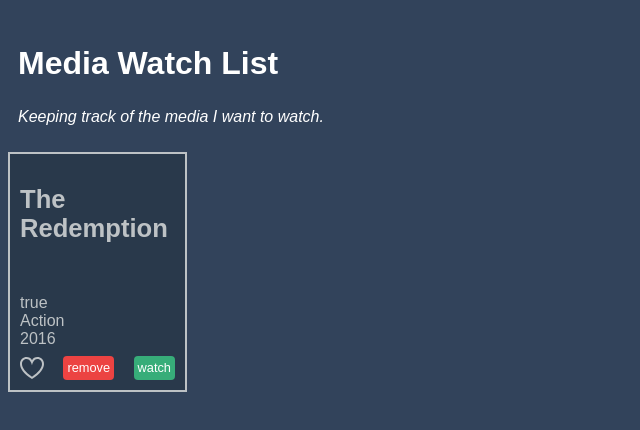
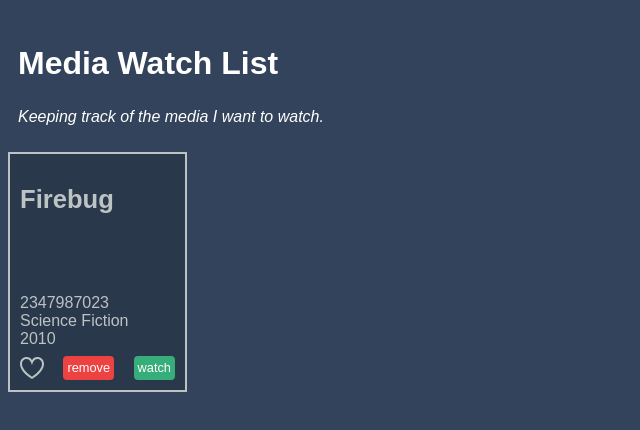
Before and after one commit to Teju-mestry/LinkedInAngular, an Angular app in the folder LinkedInAngularProject/: page / in a window 1280 px wide. Shown: the top 430 px of the page, without its empty margins (0-640 px from the left). Built offline with nearby package versions, Linux system fonts and the light colour scheme.

Commit message:
getting data to the component with @input

```diff
--- a/LinkedInAngularProject/src/app/app.component.html
+++ b/LinkedInAngularProject/src/app/app.component.html
@@ -3,6 +3,6 @@
         <h1>Media Watch List</h1>
         <p class="description">Keeping track of the media I want to watch.</p>
     </header>
-    <app-media-item></app-media-item>
+    <app-media-item [mediaItem]="firstMediaItem"></app-media-item>
 
 </section>
--- a/LinkedInAngularProject/src/app/app.component.ts
+++ b/LinkedInAngularProject/src/app/app.component.ts
@@ -6,5 +6,17 @@
   styleUrls: ['./app.component.css']
 })
 export class AppComponent {
-  title = 'LinkedInAngularProject';
+  firstMediaItem = {
+    id: 1,
+    name: 'Firebug',
+    medium: 'Series',
+    category: 'Science Fiction',
+    year:2010,
+    watchedOn: 2347987023,
+    isFavourite: false
+
+  }
+
+
+
 }
--- a/LinkedInAngularProject/src/app/media-item/media-item.component.html
+++ b/LinkedInAngularProject/src/app/media-item/media-item.component.html
@@ -1,13 +1,13 @@
-<h2 [textContent]="name"></h2>
-<div>{{ wasWatch() }}</div>
-<div>Action</div>
-<div>2016</div>
+<h2>{{ mediaItem.name }}</h2>
+<div>{{ mediaItem.watchedOn }}</div>
+<div>{{ mediaItem.category}}</div>
+<div>{{mediaItem.year}}</div>
 <div class="tools">
     <svg class="favorite" xmlns="http://www.w3.org/2000/svg" viewBox="0 0 24 24">
     <path d="M12 9.229c.234-1.12 1.547-6.229 5.382-6.229 2.22 0 4.618 1.551 4.618 5.003 0 3.907-3.627 8.47-10 12.629-6.373-4.159-10-8.722-10-12.629 0-3.484 2.369-5.005 4.577-5.005 3.923 0 5.145 5.126 5.423 6.231zm-12-1.226c0 4.068 3.06 9.481 12 14.997 8.94-5.516 12-10.929 12-14.997 0-7.962-9.648-9.028-12-3.737-2.338-5.262-12-4.27-12 3.737z"
     />
   </svg>
-    <a class="delete">
+    <a (click)="onDelete()" class="delete">
     remove
   </a>
     <a class="details">
--- a/LinkedInAngularProject/src/app/media-item/media-item.component.ts
+++ b/LinkedInAngularProject/src/app/media-item/media-item.component.ts
@@ -1,4 +1,4 @@
-import { Component, OnInit } from '@angular/core';
+import { Component, OnInit, Input } from '@angular/core';
 
 @Component({
   selector: 'app-media-item',
@@ -7,15 +7,18 @@
 })
 export class MediaItemComponent implements OnInit {
 
+
+
   constructor() { }
 
   ngOnInit(): void {
   }
 
-  name= ' The Redemption';
+  @Input() mediaItem;
 
-  wasWatch(){
-    return true;
+  onDelete(){
+    console.log("Deleted");
   }
 
+
 }
```
Also changed, not shown: 1 other file (tests, documents, lock files or other folders).
